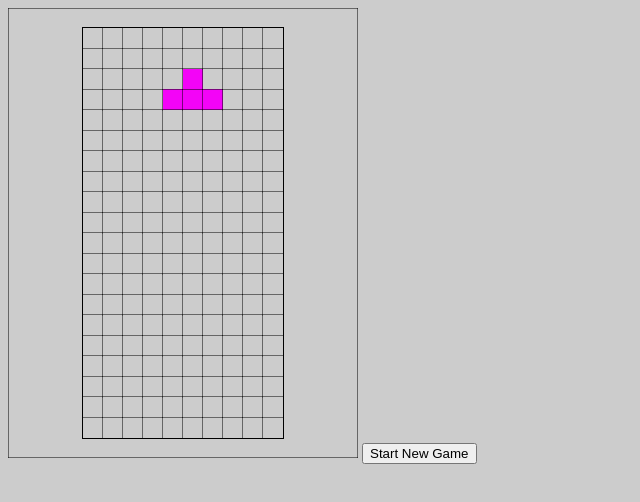
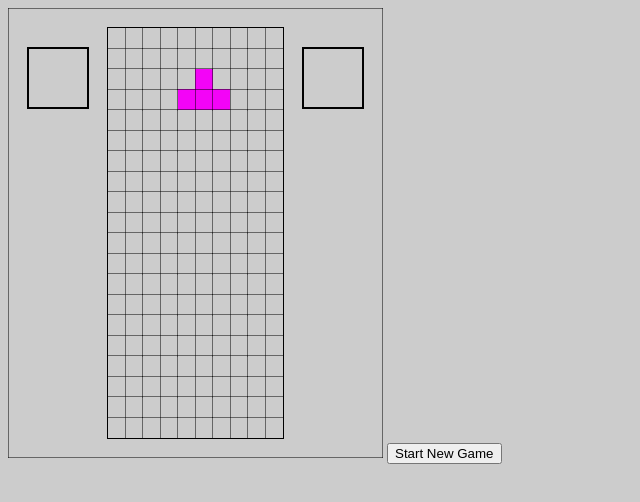
Before and after one commit to 789tyre/tetris, a plain HTML site: page index.html in a window 1280 px wide. Both pictures are taken after a click on the button "Start New Game". Shown: the whole page, without its empty margins (0-640 px from the left). Drawn offline with Linux system fonts and the light colour scheme.

Commit message:
Added the lose condition and base for the next and hold boxes

```diff
--- a/index.html
+++ b/index.html
@@ -7,7 +7,7 @@
     <link href="style.css" rel="stylesheet" type="text/css" />
   </head>
   <body id = "body">
-      <canvas id = "playArea" width = 350 height = 450></canvas>
+      <canvas id = "playArea" width = 375 height = 450></canvas>
 	  <button onclick = "startGame()">Start New Game</button>
 
     <script src="tetris.js"></script>
--- a/tetris.js
+++ b/tetris.js
@@ -4,12 +4,14 @@ const context = canvas.getContext("2d");
 const backgroundColor = "#cccccc"
 const width = canvas.width;
 const height = canvas.height;
-const wpadding = 75;
+const wpadding = 100;
 const hpadding = 20;
 const board_width = 10;
 const board_height = 20;
 const blockWidth = (width-(wpadding*2))/10;
 const blockHeight = (height-(hpadding*2))/20;
+const boxSize = wpadding - (hpadding * 2);
+const miniBlockSize = (boxSize - (5 * 2)) / 6;
 const tetromino_colors = ["#04f7db","#ebf704","#f304f7","#0404f4", "#f77a04","#0df704","#f71904"]
                             //I,      O,         T,        J,          L,       S,        Z
 
@@ -18,10 +20,12 @@ let board = [];
 let activeShape = [[0,0],[0,0],[0,0],[0,0]];
 let current_rotation = 0;
 let current_shape_color = 0;
-
+let gameover = false;
 let fullLines = [];
 let next_shape = 0; //Edit the addShape function and the settle shape function to handle these as well
 let next_shape_color = 0;
+let hold_shape = 0;
+let hold_shape_color = 0;
 let speed = 60;
 let waitTimer = 0;
 let speedCounter = speed;
@@ -32,7 +36,7 @@ const pieces = [
 	],
 
 	[
-		[0,0],[1,0],[0,1],[1,1] //O piece
+		[-1,0],[0,0],[-1,1],[0,1] //O piece
 	],
 	[
 		[0,1],[-1,1],[0,0],[1,1] //T piece
@@ -87,6 +91,13 @@ function drawBlock(x, y, color){
     context.fillRect(x, y, blockWidth, blockHeight);
 }
 
+function drawMiniBlock(x, y, color){
+	context.strokeStyle = "#000000";
+	context.fillStyle = color;
+	context.strokeRect(x, y, miniBlockSize, miniBlockSize);
+	context.fillRect(x, y, miniBlockSize, miniBlockSize);
+}
+
 function initBoard(board){ //setting up a blank board, ready to be filled up by tetrominos
     board = []
     for(let i = 0; i < board_width; i++){
@@ -100,11 +111,19 @@ function initBoard(board){ //setting up a blank board, ready to be filled up by
 }
 
 function drawBoard(board){
-    for(let i = 0; i < board.length; i++){
+    for(let i = 0; i < board.length; i++){ //Draw the board
         for(let j = 0; j < board[i].length; j++){
             drawBlock((wpadding+(blockWidth*i)), (hpadding+(blockHeight*j)), board[i][j])
         }
     }
+	//Draw the next and hold box (placeholder)
+	context.strokeStyle = "#000000";
+	context.fillStyle = backgroundColor;
+	context.strokeRect(wpadding + (blockWidth * board_width) + hpadding, hpadding * 2,  boxSize, boxSize); //Next box
+	context.strokeRect(hpadding, hpadding * 2, boxSize, boxSize); //Hold Box
+
+
+
 }
 
 function add_shape(board, piece){
@@ -117,8 +136,20 @@ function add_shape(board, piece){
 		current_rotation = 0;
 	}
 	current_shape_color = piece;
+
+	if (checkGameOver(coords)){
 		updateShape(coords);
+	} else {
+		gameover = true;
+	}
 
+}
+
+function checkGameOver(coords){
+	for (let i = 0; i < coords.length; i++){
+		if (board[coords[i][0]][coords[i][1]] != backgroundColor){return false;}
+	}
+	return true;
 }
 
 function translate_shape(direction, coords){
@@ -200,6 +231,7 @@ function doesItFit(movement, rotation, down){ //The parameters are questions tha
 }
 
 function updateShape(newCoords){ //Called whenever we make a change the the activeShape variable
+
 	for(let i = 0; i < 4; i++){
 		board[activeShape[i][0]][activeShape[i][1]] = backgroundColor;
 	}
@@ -209,7 +241,6 @@ function updateShape(newCoords){ //Called whenever we make a change the the acti
 	}
 	activeShape = newCoords;
 }
-
 
 function checkLine(y){
 
@@ -266,6 +297,7 @@ function clearLines(fullLines){
 
 function draw(){
 
+	if (!gameover){
 		if (waitTimer){
 			waitTimer--;
 			if (!waitTimer){
@@ -275,7 +307,13 @@ function draw(){
 
 			speedCounter--;
 			if (speedCounter <= 0){
-			if (doesItFit(0, 0, true)){updateShape(translate_shape(0, activeShape));speedCounter = speed;} else {settleShape();}
+				if (doesItFit(0, 0, true)){
+					updateShape(translate_shape(0, activeShape));
+					speedCounter = speed;
+				} else {
+					settleShape();
+				}
+			}
 		}
 	}
     drawBoard(board);
@@ -283,6 +321,8 @@ function draw(){
 }
 
 function keyPressed(e){
+
+	if (!gameover){
 		switch(e.key){
 		case "ArrowLeft":
 				if(doesItFit(-1, 0, false)){
@@ -305,11 +345,13 @@ function keyPressed(e){
 				break;
 		}
 	}
+}
 
 function startGame(){
 	window.cancelAnimationFrame(draw);
 	board = initBoard(board);
 	add_shape(board, Math.floor(Math.random() * 7));
+	gameover = false;
 	window.requestAnimationFrame(draw);
 }
 
```
Lines whose indentation alone changed are shown as unchanged.
